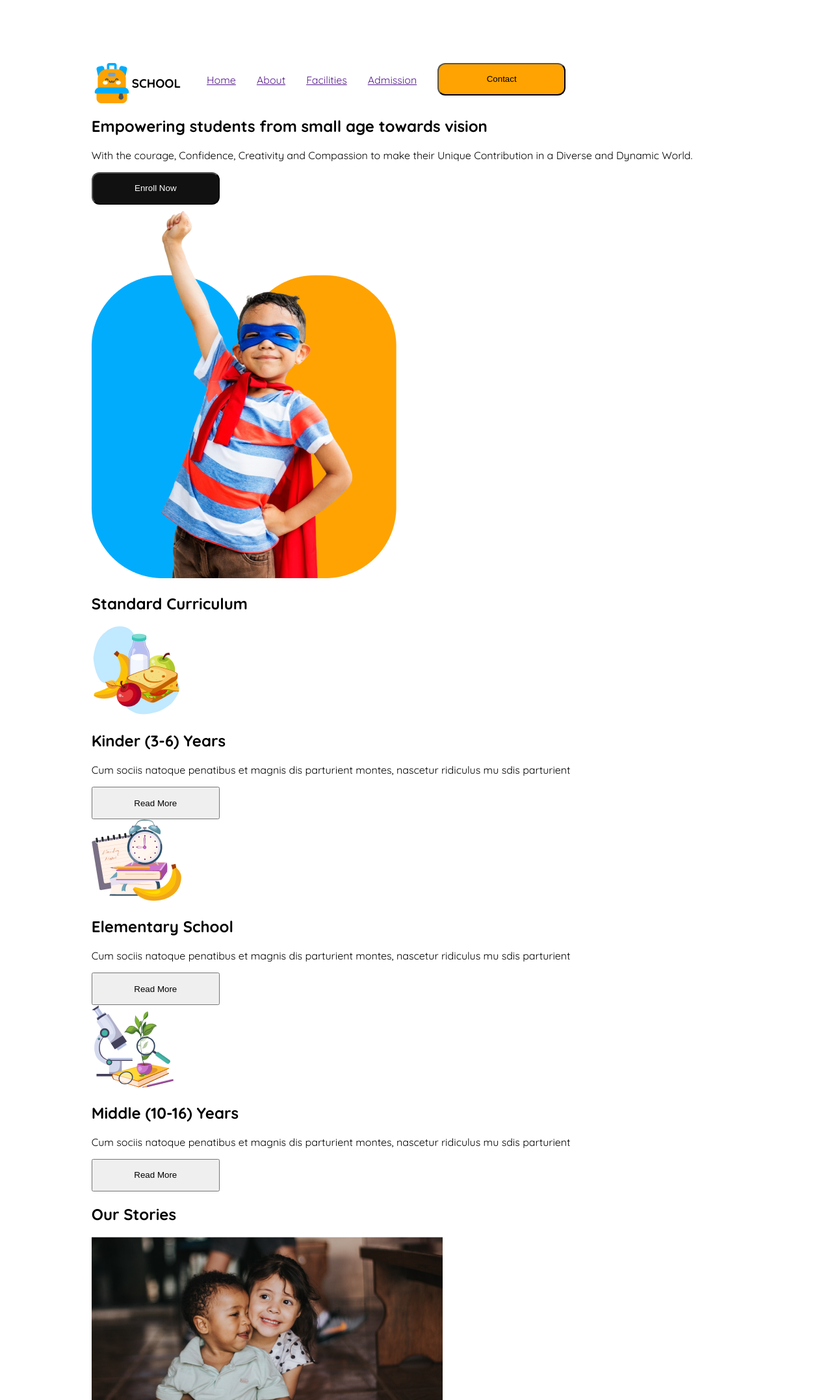
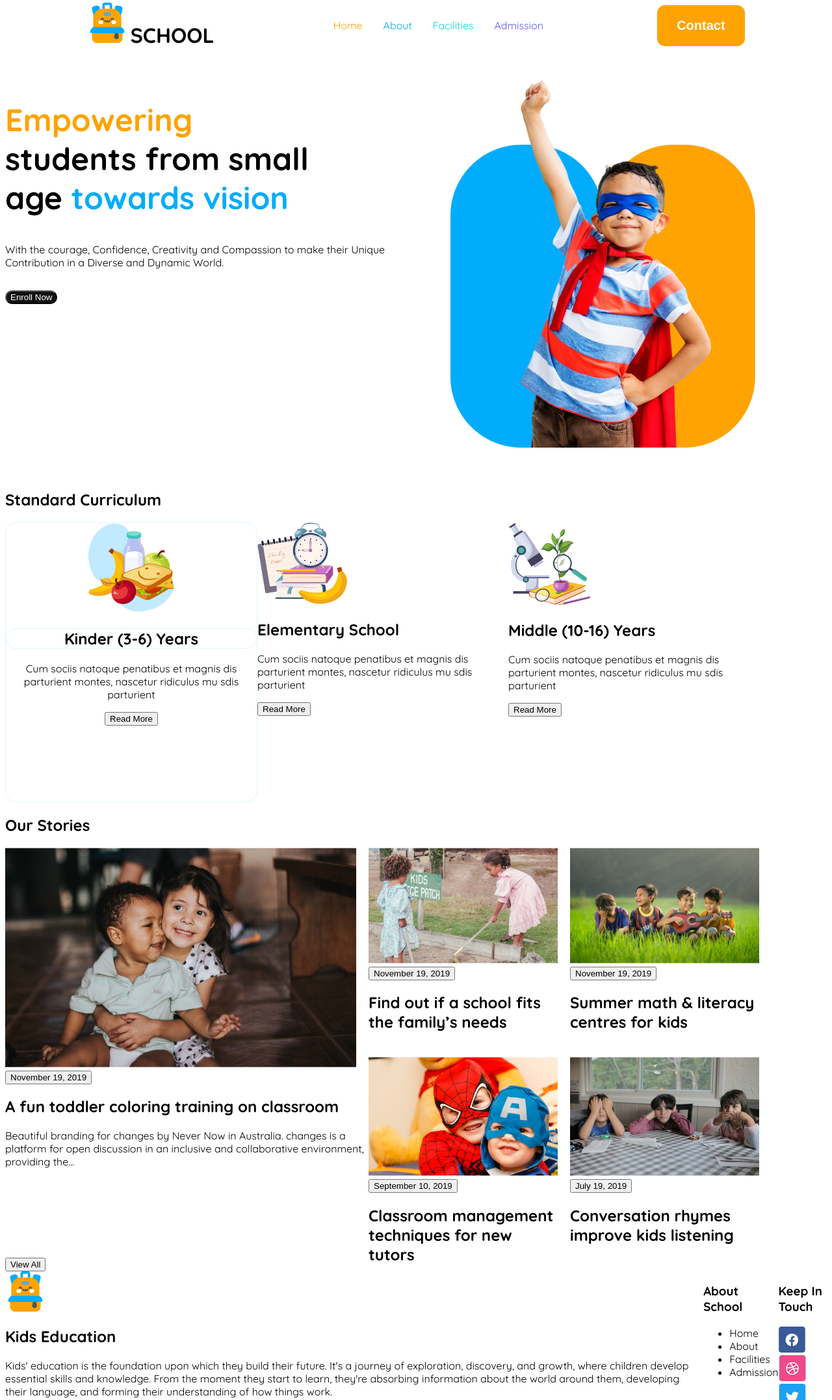
Before and after one commit to muttalib404/B11-Assignment2-KS, a plain HTML site: page kids.html in a window 1280 px wide. Shown: the part 44-2199 px from the top of the page at 65% size. Drawn offline with Linux system fonts and the light colour scheme.

Commit message:
added update html css file

```diff
--- a/kids.html
+++ b/kids.html
@@ -8,27 +8,32 @@
 </head>
 <body  class="quicksand-font">
     <header>
-        <nav class="navbar display-flex">
+        <div class="logo">
             <img src="assets/logo.png" alt="">
-            <h3 class="brand">SCHOOL</h3>
-            <ul class="nav-links display-flex">
-                <li class="nav-item"><a href="" class="nav-link">Home</a></li>
-                <li class="nav-item"><a href="" class="nav-link">About</a></li>
-                <li class="nav-item"><a href="" class="nav-link">Facilities</a></li>
-                <li class="nav-item"><a href="" class="nav-link">Admission</a></li>
+            <span>SCHOOL</span>
+        </div>
+        <nav id="navbar">
+            <ul class="nav-links">
+                <li class="nav-item"><a href="" class="nav-link"><span class="nav-orange">Home</span></a></li>
+                <li class="nav-item"><a href="" class="nav-link"><span class="nav-skyblue">About</span></a></li>
+                <li class="nav-item"><a href="" class="nav-link"><span class="nav-pest">Facilities</span></a></li>
+                <li class="nav-item"><a href="" class="nav-link"><span class="nav-purple">Admission</span></a></li>
 
             </ul>
+        </nav>
+        <div class="btn-container">
             <button class="contact">Contact</button>
+        </div>
+        <div class="menu">
 
-        </nav>
-
+        </div>
     </header>
     <main>
-        <section id="banner display-flex">
+        <section id="banner">
             <div class="banner-container">
                 <h1 class="banner-title">
-                    Empowering
-                    students from small age towards vision
+                    <span class="orange">Empowering</span><br>
+                    students from small <br> age <span class="skyblue">towards vision</span>
                 </h1>
                 <p class="banner-description">
                     With the courage, Confidence, Creativity and Compassion to make their Unique Contribution in a Diverse and Dynamic World.
@@ -38,13 +43,15 @@
 
                 <div class="banner-image"><img src="assets/hero-kids.png" alt="">
                 </div>
+
         </section>
 
 
 
         <section id="curriculum">
+            <h1 class="curriculum-title">Standard Curriculum</h1>
             <div class="curriculam-container">
-                <h1>Standard Curriculum</h1>
+
 
             <div class="card-1">
                 <img src="assets/kinder.png" alt="">
@@ -52,65 +59,71 @@
                 <p>Cum sociis natoque penatibus et magnis
                     dis parturient montes, nascetur ridiculus
                     mu sdis parturient</p>
+                <div><button>Read More</button></div>
             </div>
-            <div><button>Read More</button></div>
+
             <div class="card-2">
                 <img src="assets/elementary.png" alt="">
                 <h2 class="card-2 title">Elementary School</h2>
                 <p>Cum sociis natoque penatibus et magnis
                     dis parturient montes, nascetur ridiculus
                     mu sdis parturient</p>
+                <div><button>Read More</button></div>
             </div>
-            <div><button>Read More</button></div>
+
             <div class="card-3">
                 <img src="assets/middle.png" alt="">
                 <h2 class="card-3 title">Middle (10-16) Years</h2>
                 <p>Cum sociis natoque penatibus et magnis
                     dis parturient montes, nascetur ridiculus
                     mu sdis parturient</p>
+                <div><button>Read More</button></div>
             </div>
-            <div><button>Read More</button></div>
+
         </section>
         <section id="stories">
+            <h1 class="stories title">Our Stories</h1>
             <div class="stories-container">
-                <h1>Our Stories</h1>
-            <div class="story-1">
+
+            <div class="card-4">
                 <img src="assets/story-1.png" alt="">
                 <button>November 19, 2019</button>
-                <h2 class="story-1 title">A fun toddler coloring training on
+                <h2 class="card-4 title">A fun toddler coloring training on
                     classroom</h2>
                 <p>Beautiful branding for changes by Never Now in Australia.
                     changes is a platform for open discussion in an inclusive and
                     collaborative environment, providing the...</p>
             </div>
-            <div class="story-2">
+            <div class="stories-sub-container">
+            <div class="card-5">
                 <img src="assets/story-2.png" alt="">
                 <button>November 19, 2019</button>
-                <h2 class="story-2 title">Find out if a school fits the
+                <h2 class="card-5 title">Find out if a school fits the
                     family’s needs</h2>
 
             </div>
-            <div class="story-3">
+            <div class="card-6">
                 <img src="assets/story-3.png" alt="">
                 <button>November 19, 2019</button>
-                <h2 class="story-3 title">Summer math & literacy
+                <h2 class="card-6 title">Summer math & literacy
                     centres for kids</h2>
 
             </div>
-            <div class="story-4">
+            <div class="card-7">
                 <img src="assets/story-4.png" alt="">
                 <button>September 10, 2019</button>
-                <h2 class="story-4 title">Classroom management
+                <h2 class="card-7 title">Classroom management
                     techniques for new tutors</h2>
 
             </div>
-            <div class="story-5">
+            <div class="card-8">
                 <img src="assets/story-5.png" alt="">
                 <button>July 19, 2019</button>
-                <h2 class="story-5 title">Conversation rhymes
+                <h2 class="card-8 title">Conversation rhymes
                     improve kids listening</h2>
 
             </div>
+        </div>
 
             </div>
             <button>View All</button>
@@ -123,7 +136,7 @@
                 <img src="assets/logo.png" alt="">
                 <h1>Kids
                     Education</h1>
-                    <p>Pizza ipsum dolor meat lovers buffalo. Deep dolor roll melted bacon Bianca pan bacon pineapple Aussie. Mayo rib sauce Hawaiian meatball.</p>
+                    <p>Kids' education is the foundation upon which they build their future. It's a journey of exploration, discovery, and growth, where children develop essential skills and knowledge. From the moment they start to learn, they're absorbing information about the world around them, developing their language, and forming their understanding of how things work.</p>
             </div>
 
             <div class="About Scholl">
--- a/style/kids.css
+++ b/style/kids.css
@@ -7,13 +7,56 @@
     font-weight: 400;
     font-style: normal;
   }
-  /* Shared Style */
-  .display-flex{
+  /*Shared Style*/
+
+  .flex {
     display: flex;
   }
+  .align {
+    align-items: center;
+  }
+  .justify {
+    justify-content: center;
+  }
+
+  /* .display-flex{
+    display: flex;
+  } */
+  header{
+    display: flex;
+    align-items: center;
+    justify-content: space-between;
+    padding: 40px 10%;
+  }
+
+  .menu::before {
+    content: "\2630";
+    font-size: 2rem;
+    font-weight: 700;
+  }
+
+  .logo span {
+    font-size: 2rem;
+    font-weight: 700;
+  }
+  nav ul li a {
+    text-decoration: none;
+  }
+
+   #banner{
+    display: flex;
+    gap: 2.8rem ;
+   }
  .contact{
     border-radius: 12px;
     background-color: #FEA301;
+    border: none;
+    color: white;
+    cursor: pointer;
+    padding: 20px 30px;
+    font-size: 1.25rem;
+    font-weight: 700;
+
  }
  .enroll{
     border-radius: 12px;
@@ -22,9 +65,7 @@
 
 
  }
-  body{
-    margin: 8.8rem;
-  }
+
 
 
 
@@ -35,26 +76,69 @@
   /* Navbar related Style */
   .nav-item{
     list-style: none;
+    text-decoration: none;
     margin-right: 32px;
 
   }
+
   .nav-links{
-    text-decoration: none;
-
+    display: flex;
+    justify-items: left;
+  }
+  .nav-orange{
+    color: #FEA301;
+  }
+  .nav-skyblue{
+    color: #01ACFD;
+  }
+  .nav-pest{
+    color: #05D4DF;
+  }
+  .nav-purple{
+    color: #5D58EF;
   }
   /* .navbar{
     justify-content: space-between;
     width: 72.5rem;
     height: 3.8rem;
   } */
-button{
-    width: 197px;
-    height: 50px;
+
+/*banner*/
+.orange{
+  color: #FEA301;
+}
+#banner{
+  margin-bottom: 3.8rem;
+}
+.banner-container{
+  width: 40rem;
+  height: 11.4rem;
+  font-size: 2rem;
+}
+.banner-description{
+  font-size: 1rem;
+}
+.skyblue{
+  color: #01ACFD;
 }
 /* Section Style */
 .curriculam-container{
-    display: flex start;
+  display: flex;
+  width: 1160px;
+  height: 431px;
 }
+.curriculum-title{
+  align-items: center;
+}
+.card-1{
+  text-align: center;
+  border: .5px solid #DEF5FF;
+  border-radius: 18px;
+
+
+  gap: 28px;
+}
+
 /* card related style */
 /* .card-1{
     width: 367.8px;
@@ -68,6 +152,49 @@ button{
     height: 111px;
     padding: 20px 100px;
 } */
-  #id{
+
+/*story*/
+
+
+.stories-container{
+  display: flex;
+  width: 1160px;
+  height: 630px;
+
+}
+.stories-sub-container{
+  display: grid;
+  grid-template-columns: repeat(2, 1fr);
+  gap: 19px;
+
+}
+  #footer{
     display: flex;
+    justify-content: space-between;
   }
+
+  @media screen and (max-width:576px) {
+    nav, .btn-container {
+      display: none;
+    }
+    .menu {
+      display: block;
+    }
+    .logo span {
+      display: none;
+    }
+    header {
+      border-bottom: 2px solid #FEA301;
+    }
+
+
+
+
+  }
+
+  @media screen and  (min-width:993px) {
+    .menu {
+      display: none;
+    }
+
+  }
```
